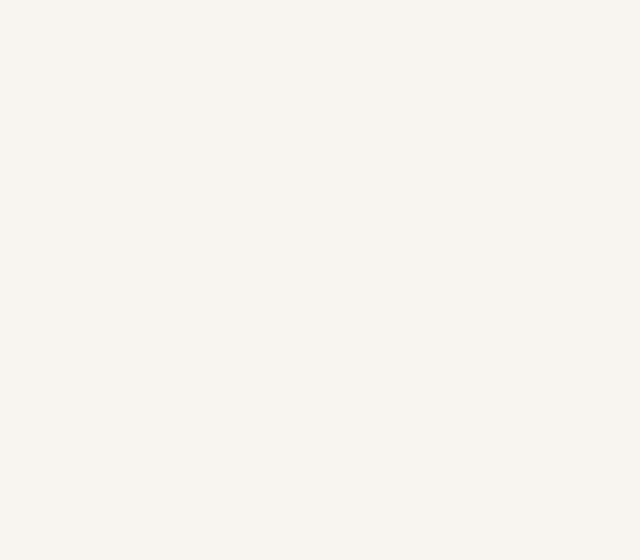
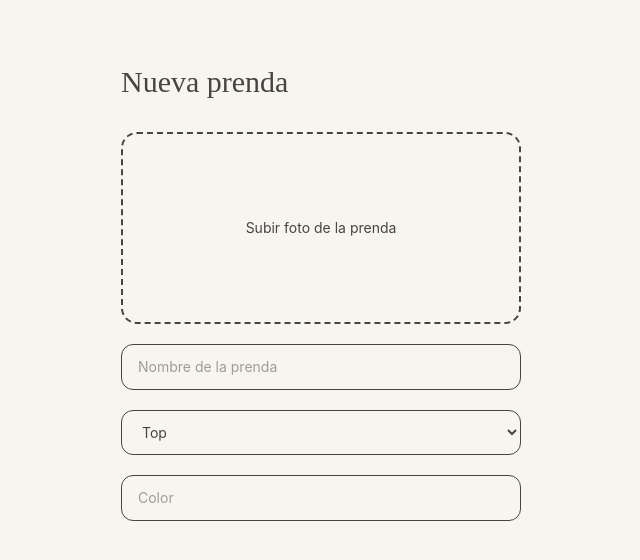
Before and after one commit to Aribeth14/Mi_closet, a React app in the folder frontend/: page /closet/nueva in a window 1280 px wide. Before the commit this address had no page. Shown: the top 560 px of the page, without its empty margins (319-959 px from the left). Built offline with nearby package versions, Linux system fonts and the light colour scheme; the HTML template or start-up script is replaced by a standard one.

Commit message:
Sprint 3: frontend de prendas (subir y listar)

```diff
--- a/frontend/src/App.jsx
+++ b/frontend/src/App.jsx
@@ -1,12 +1,16 @@
 import { Routes, Route } from 'react-router-dom'
 import Login from './pages/Login'
 import Dashboard from './pages/Dashboard'
+import Closet from './pages/Closet'
+import NuevaPrenda from './pages/NuevaPrenda'
 
 export default function App() {
   return (
     <Routes>
       <Route path="/" element={<Login />} />
       <Route path="/dashboard" element={<Dashboard />} />
+      <Route path="/closet" element={<Closet />} />
+      <Route path="/closet/nueva" element={<NuevaPrenda />} />
     </Routes>
   )
 }
--- /dev/null
+++ b/frontend/src/pages/Closet.jsx
@@ -0,0 +1,84 @@
+import { useEffect, useState } from 'react'
+import { Link } from 'react-router-dom'
+import api from '../api'
+
+export default function Closet() {
+  const [prendas, setPrendas] = useState([])
+  const [loading, setLoading] = useState(true)
+  const [eliminandoId, setEliminandoId] = useState(null)
+
+  useEffect(() => {
+    cargarPrendas()
+  }, [])
+
+  const cargarPrendas = () => {
+    api.get('/prendas')
+      .then(({ data }) => setPrendas(data))
+      .catch(() => setPrendas([]))
+      .finally(() => setLoading(false))
+  }
+
+  const handleEliminar = async (id) => {
+    const confirmar = window.confirm('¿Eliminar esta prenda? Esta acción no se puede deshacer.')
+    if (!confirmar) return
+
+    setEliminandoId(id)
+    try {
+      await api.delete(`/prendas/${id}`)
+      setPrendas((prev) => prev.filter((p) => p._id !== id))
+    } catch (err) {
+      console.error(err)
+    } finally {
+      setEliminandoId(null)
+    }
+  }
+
+  return (
+    <div className="max-w-6xl mx-auto px-6 py-16">
+      <div className="flex items-center justify-between mb-10">
+        <h1 className="text-3xl font-light" style={{ color: 'var(--color-text)' }}>
+          Mi closet
+        </h1>
+        <Link
+          to="/closet/nueva"
+          className="px-5 py-2.5 rounded-full text-sm"
+          style={{ backgroundColor: 'var(--color-green)', color: 'var(--color-bg)' }}
+        >
+          Subir prenda
+        </Link>
+      </div>
+
+      {loading ? (
+        <p style={{ color: 'var(--color-text-secondary)' }}>Cargando...</p>
+      ) : prendas.length === 0 ? (
+        <p style={{ color: 'var(--color-text-secondary)' }}>Todavía no hay prendas aquí.</p>
+      ) : (
+        <div className="grid grid-cols-2 sm:grid-cols-3 md:grid-cols-4 gap-4">
+          {prendas.map((prenda) => (
+            <div
+              key={prenda._id}
+              className="group relative rounded-2xl overflow-hidden border"
+              style={{ borderColor: 'var(--color-border)', backgroundColor: 'var(--color-surface)' }}
+            >
+              <img src={prenda.imagenURL} alt={prenda.nombre} className="w-full aspect-square object-cover" />
+
+              <button
+                onClick={() => handleEliminar(prenda._id)}
+                disabled={eliminandoId === prenda._id}
+                className="absolute top-2 right-2 w-8 h-8 rounded-full text-xs opacity-0 group-hover:opacity-100 transition-opacity disabled:opacity-50"
+                style={{ backgroundColor: 'var(--color-surface)', color: 'var(--color-text)', border: '1px solid var(--color-border)' }}
+              >
+                {eliminandoId === prenda._id ? '...' : 'X'}
+              </button>
+
+              <div className="p-3">
+                <p className="text-sm" style={{ color: 'var(--color-text)' }}>{prenda.nombre}</p>
+                <p className="text-xs capitalize" style={{ color: 'var(--color-text-secondary)' }}>{prenda.categoria}</p>
+              </div>
+            </div>
+          ))}
+        </div>
+      )}
+    </div>
+  )
+}
--- /dev/null
+++ b/frontend/src/pages/NuevaPrenda.jsx
@@ -0,0 +1,102 @@
+import { useState } from 'react'
+import { useNavigate } from 'react-router-dom'
+import api from '../api'
+
+const CATEGORIAS = ['top', 'bottom', 'vestido', 'calzado', 'accesorio']
+
+export default function NuevaPrenda() {
+  const [form, setForm] = useState({ nombre: '', categoria: 'top', color: '' })
+  const [imagen, setImagen] = useState(null)
+  const [preview, setPreview] = useState(null)
+  const [loading, setLoading] = useState(false)
+  const navigate = useNavigate()
+
+  const handleImagen = (e) => {
+    const file = e.target.files[0]
+    setImagen(file)
+    setPreview(file ? URL.createObjectURL(file) : null)
+  }
+
+  const handleSubmit = async (e) => {
+    e.preventDefault()
+    setLoading(true)
+    try {
+      const data = new FormData()
+      data.append('nombre', form.nombre)
+      data.append('categoria', form.categoria)
+      data.append('color', form.color)
+      if (imagen) data.append('imagen', imagen)
+
+      await api.post('/prendas', data, {
+        headers: { 'Content-Type': 'multipart/form-data' }
+      })
+
+      navigate('/closet')
+    } catch (err) {
+      console.error(err)
+    } finally {
+      setLoading(false)
+    }
+  }
+
+  return (
+    <div className="max-w-md mx-auto px-6 py-16">
+      <h1 className="text-3xl font-light mb-8" style={{ color: 'var(--color-text)' }}>
+        Nueva prenda
+      </h1>
+
+      <form onSubmit={handleSubmit} className="space-y-5">
+        <label
+          className="flex items-center justify-center h-48 rounded-2xl border-2 border-dashed cursor-pointer overflow-hidden"
+          style={{ borderColor: 'var(--color-border)' }}
+        >
+          {preview ? (
+            <img src={preview} alt="preview" className="w-full h-full object-cover" />
+          ) : (
+            <span className="text-sm" style={{ color: 'var(--color-text-secondary)' }}>
+              Subir foto de la prenda
+            </span>
+          )}
+          <input type="file" accept="image/*" onChange={handleImagen} className="hidden" />
+        </label>
+
+        <input
+          type="text"
+          placeholder="Nombre de la prenda"
+          value={form.nombre}
+          onChange={(e) => setForm({ ...form, nombre: e.target.value })}
+          required
+          className="w-full px-4 py-3 rounded-xl border text-sm outline-none"
+          style={{ borderColor: 'var(--color-border)', backgroundColor: 'var(--color-surface)', color: 'var(--color-text)' }}
+        />
+
+        <select
+          value={form.categoria}
+          onChange={(e) => setForm({ ...form, categoria: e.target.value })}
+          className="w-full px-4 py-3 rounded-xl border text-sm outline-none capitalize"
+          style={{ borderColor: 'var(--color-border)', backgroundColor: 'var(--color-surface)', color: 'var(--color-text)' }}
+        >
+          {CATEGORIAS.map((c) => <option key={c} value={c}>{c}</option>)}
+        </select>
+
+        <input
+          type="text"
+          placeholder="Color"
+          value={form.color}
+          onChange={(e) => setForm({ ...form, color: e.target.value })}
+          className="w-full px-4 py-3 rounded-xl border text-sm outline-none"
+          style={{ borderColor: 'var(--color-border)', backgroundColor: 'var(--color-surface)', color: 'var(--color-text)' }}
+        />
+
+        <button
+          type="submit"
+          disabled={loading}
+          className="w-full py-3 rounded-full text-sm disabled:opacity-50"
+          style={{ backgroundColor: 'var(--color-green)', color: 'var(--color-bg)' }}
+        >
+          {loading ? 'Guardando...' : 'Guardar prenda'}
+        </button>
+      </form>
+    </div>
+  )
+}
```
